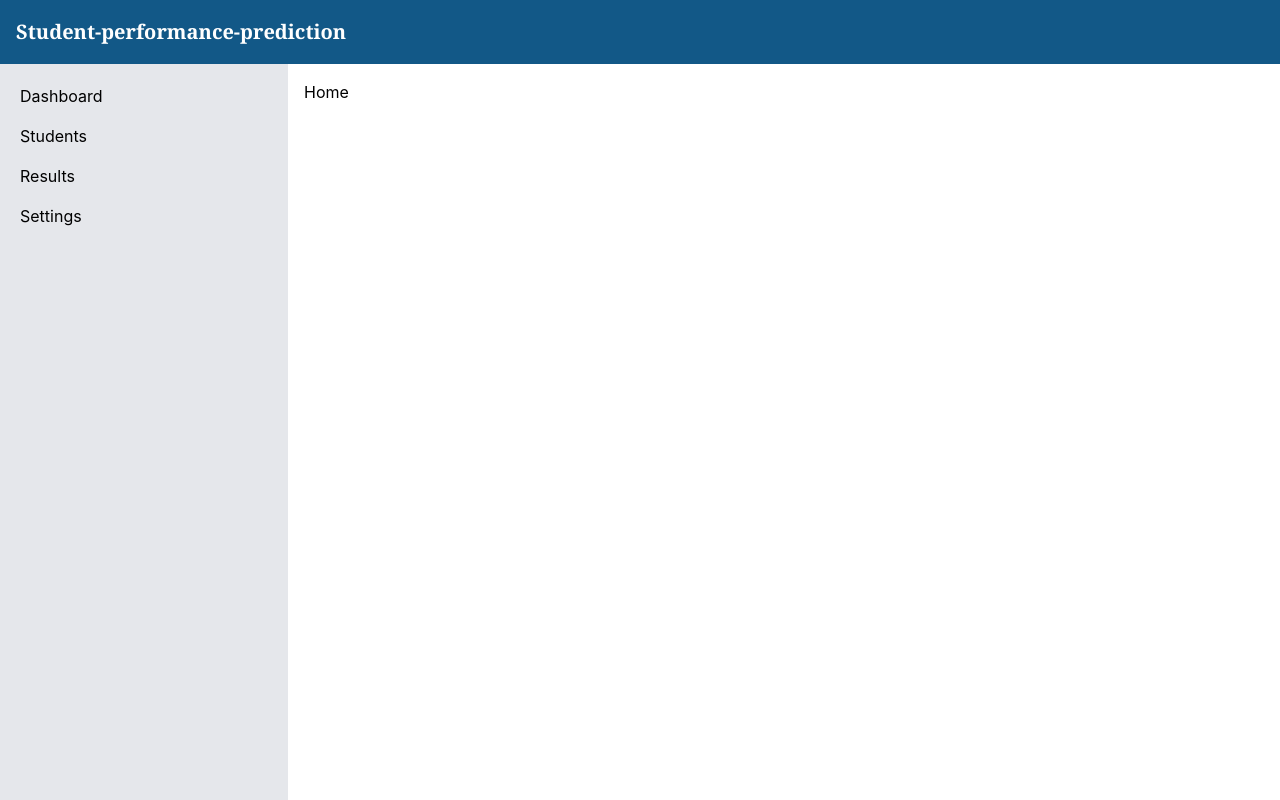
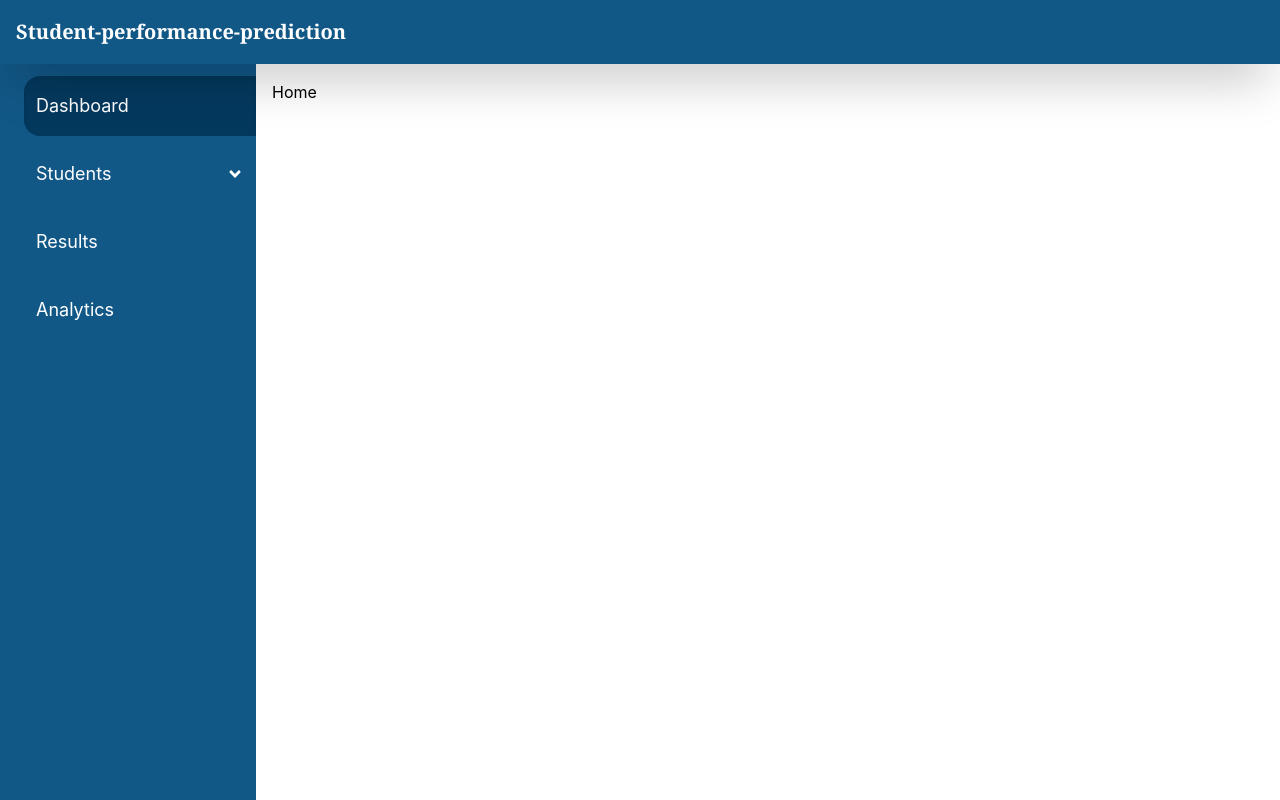
Before and after one commit to aakritishi/student-performance, a React (Vite) app: page /home in a window 1280 px wide. Built offline with nearby package versions, Linux system fonts and the light colour scheme; sample sign-in values are in the browser's storage.

Commit message:
feat: sidebar updated along with the header section

```diff
--- a/src/components/commons/Header.jsx
+++ b/src/components/commons/Header.jsx
@@ -4,13 +4,13 @@ import { IoMenu } from "react-icons/io5";
 
 const Header = ({ onMenuItemClick }) => {
   return (
-    <div className="w-full h-16 bg-[#125887] relative flex items-center px-4">
+    <div className="w-full h-16 bg-[#125887] shadow-2xl relative flex items-center px-4">
       <button className="md:hidden text-white" onClick={onMenuItemClick}>
         <IoMenu size={30} />
       </button>
 
       <div className="flex items-center mx-auto md:mx-0 md:items-start">
-        <h1 className="text-xl text-white font-serif font-semibold">
+        <h1 className="md:text-xl text-lg text-white font-serif font-semibold">
           Student-performance-prediction
         </h1>
       </div>
--- a/src/components/commons/SideBar.jsx
+++ b/src/components/commons/SideBar.jsx
@@ -1,56 +1,239 @@
-import React from "react";
+import React, { useState } from "react";
 import { RxCross1 } from "react-icons/rx";
-import { Link } from "react-router-dom";
+import { Link, NavLink } from "react-router-dom";
+import { FaAngleDown } from "react-icons/fa";
+import { FaAngleUp } from "react-icons/fa";
 
 const SideBar = ({ isOpen, onClose }) => {
+  const [isStudentOpen, setIsStudentOpen] = useState(false);
 
   return (
     <>
-      <div className="w-72 hidden md:flex h-auto flex-col bg-gray-200 p-5">
-        <ul className="space-y-4">
+      <div className="w-64 hidden md:flex h-auto flex-col bg-[#125887] text-white font-sans text-lg">
+        <ul className="space-y-2 text-left ml-6 mt-3">
           <li>
-            <Link to="/home">Dashboard</Link>
+            <NavLink
+              to="/home"
+              className={({ isActive }) =>
+                `block w-full px-3 py-4 ${
+                  isActive
+                    ? "bg-[#04395e] shadow-inner text-lg rounded-l-2xl"
+                    : "hover:bg-[#04395e] hover:rounded-l-2xl"
+                }`
+              }
+            >
+              Dashboard
+            </NavLink>
           </li>
 
           <li>
-            <Link to="/home/students">Students</Link>
+            <button
+              onClick={() => setIsStudentOpen(!isStudentOpen)}
+              className="flex items-center justify-between w-full px-3 py-4 hover:bg-[#04395e] hover:rounded-l-2xl"
+            >
+              <span>Students</span>
+              {isStudentOpen ? <FaAngleUp /> : <FaAngleDown />}
+            </button>
+
+            {isStudentOpen && (
+              <ul className="">
+                <li>
+                  <NavLink
+                    to="/home/addstudent"
+                    className={({ isActive }) =>
+                      `block w-full pl-8 py-3 mb-3 ${
+                        isActive
+                          ? "bg-[#04395e] rounded-l-2xl "
+                          : "hover:bg-[#04395e] hover:rounded-l-2xl"
+                      }`
+                    }
+                    onClick={() => setIsStudentOpen(false)}
+                  >
+                    Add Student
+                  </NavLink>
+                </li>
+
+                <li>
+                  <NavLink
+                    to="/home/editstudent"
+                    className={({ isActive }) =>
+                      `block w-full pl-8 py-3 mb-3 ${
+                        isActive
+                          ? "bg-[#04395e] rounded-l-2xl"
+                          : "hover:bg-[#04395e] hover:rounded-l-2xl"
+                      }`
+                    }
+                    onClick={() => setIsStudentOpen(false)}
+                  >
+                    Edit Student
+                  </NavLink>
+                </li>
+
+                <li>
+                  <NavLink
+                    to="/home/deletestudent"
+                    className={({ isActive }) =>
+                      `block w-full pl-8 py-3 mb-2 ${
+                        isActive
+                          ? "bg-[#04395e] rounded-l-2xl"
+                          : "hover:bg-[#04395e] hover:rounded-l-2xl"
+                      }`
+                    }
+                    onClick={() => setIsStudentOpen(false)}
+                  >
+                    Delete Student
+                  </NavLink>
+                </li>
+              </ul>
+            )}
           </li>
 
           <li>
-            <Link to="/home/results">Results</Link>
+            <NavLink
+              to="/home/results"
+              className={({ isActive }) =>
+                `block w-full px-3 py-4 ${
+                  isActive
+                    ? "bg-[#04395e] rounded-l-2xl "
+                    : "hover:bg-[#04395e] hover:rounded-l-2xl"
+                }`
+              }
+            >
+              Results
+            </NavLink>
           </li>
 
           <li>
-            <Link to="/home/settings">Settings</Link>
+            <NavLink
+              to="/home/analytics"
+              className={({ isActive }) =>
+                `block w-full px-3 py-4 ${
+                  isActive
+                    ? "bg-[#04395e] shadow-inner text-lg rounded-l-2xl"
+                    : "hover:bg-[#04395e] hover:rounded-l-2xl"
+                }`
+              }
+            >
+              Analytics
+            </NavLink>
           </li>
         </ul>
       </div>
 
       {isOpen && (
         <>
-          <div className="fixed top-0 left-0 w-72 h-screen bg-gray-200 p-5 z-50 md:hidden">
+          <div className="fixed top-0 left-0 w-72 h-screen bg-[#125887] z-50 md:hidden text-lg">
             <button onClick={onClose} className="absolute top-4 right-4">
-              <RxCross1 size={22} className="text-blue-600 font-bold" />
+              <RxCross1 size={24} className="text-white font-bold text-2xl" />
             </button>
 
-            <div className="mt-4">
-            </div>
-
-            <ul className="space-y-4">
-              <li>
-                <Link to="/home">Dashboard</Link>
+            <ul className="space-y-4 mt-14 ml-8 text-white">
+              <li onClick={onClose}>
+                <NavLink
+                  to="/home"
+                  className={({ isActive }) =>
+                    `block w-full px-3 py-4 ${
+                      isActive
+                        ? "bg-[#04395e] shadow-inner text-lg rounded-l-2xl"
+                        : "hover:bg-[#04395e] hover:rounded-l-2xl"
+                    }`
+                  }
+                >
+                  Dashboard
+                </NavLink>
               </li>
 
               <li>
-                <Link to="/home/students">Students</Link>
+                <button
+                  onClick={() => {
+                    setIsStudentOpen(!isStudentOpen);
+                  }}
+                  className="w-full px-3 py-4 text-lg hover:bg-[#04395e] hover:rounded-l-2xl"
+                >
+                  <div className="flex items-center gap-2">
+                    <span>Students</span>{" "}
+                    {isStudentOpen ? <FaAngleUp /> : <FaAngleDown />}
+                  </div>
+                  {isStudentOpen && (
+                    <ul className="ml-2 mt-2 space-y-2">
+                      <li>
+                        <NavLink
+                          onClick={onClose}
+                          to="/home/addstudent"
+                          className={({ isActive }) =>
+                            `block w-full pl-8 py-3 mb-3 ${
+                              isActive
+                                ? "bg-[#04395e] rounded-l-2xl "
+                                : "hover:bg-[#04395e] hover:rounded-l-2xl"
+                            }`
+                          }
+                        >
+                          Add Student
+                        </NavLink>
+                      </li>
+                      <li>
+                        <NavLink
+                          onClick={onClose}
+                          to="/home/editstudent"
+                          className={({ isActive }) =>
+                            `block w-full pl-8 py-3 mb-3 ${
+                              isActive
+                                ? "bg-[#04395e] rounded-l-2xl "
+                                : "hover:bg-[#04395e] hover:rounded-l-2xl"
+                            }`
+                          }
+                        >
+                          Edit Student
+                        </NavLink>
+                      </li>
+                      <li>
+                        <NavLink
+                          onClick={onClose}
+                          to="/home/deletestudent"
+                          className={({ isActive }) =>
+                            `block w-full pl-8 py-3 mb-3 ${
+                              isActive
+                                ? "bg-[#04395e] rounded-l-2xl "
+                                : "hover:bg-[#04395e] hover:rounded-l-2xl"
+                            }`
+                          }
+                        >
+                          Delete Student
+                        </NavLink>
+                      </li>
+                    </ul>
+                  )}
+                </button>
               </li>
 
-              <li>
-                <Link to="/home/results">Results</Link>
+              <li onClick={onClose}>
+                <NavLink
+                  to="/home/results"
+                  className={({ isActive }) =>
+                    `block w-full px-3 py-4 ${
+                      isActive
+                        ? "bg-[#04395e] shadow-inner text-lg rounded-l-2xl"
+                        : "hover:bg-[#04395e] hover:rounded-l-2xl"
+                    }`
+                  }
+                >
+                  Results
+                </NavLink>
               </li>
 
-              <li>
-                <Link to="/home/settings">Settings</Link>
+              <li onClick={onClose}>
+                <NavLink
+                  to="/home/analytics"
+                  className={({ isActive }) =>
+                    `block w-full px-3 py-4 ${
+                      isActive
+                        ? "bg-[#04395e] shadow-inner text-lg rounded-l-2xl"
+                        : "hover:bg-[#04395e] hover:rounded-l-2xl"
+                    }`
+                  }
+                >
+                  Analytics
+                </NavLink>
               </li>
             </ul>
           </div>
--- /dev/null
+++ b/src/components/forms/AddStudentForm.jsx
@@ -0,0 +1,9 @@
+import React from 'react'
+
+const AddStudentForm = () => {
+  return (
+    <div>AddStudentForm</div>
+  )
+}
+
+export default AddStudentForm
--- a/src/router/AppRoute.jsx
+++ b/src/router/AppRoute.jsx
@@ -26,9 +26,9 @@ const AppRoute = () => {
 
             <Route path="addstudent" element={<AddStudent />} />
 
-            <Route path="editstudent/:id" element={<EditStudent />} />
+            <Route path="editstudent" element={<EditStudent />} />
 
-            <Route path="deletestudent/:id" element={<DeleteStudent />} />
+            <Route path="deletestudent" element={<DeleteStudent />} />
 
             <Route path="results" element={<Reports />} />
 
```
